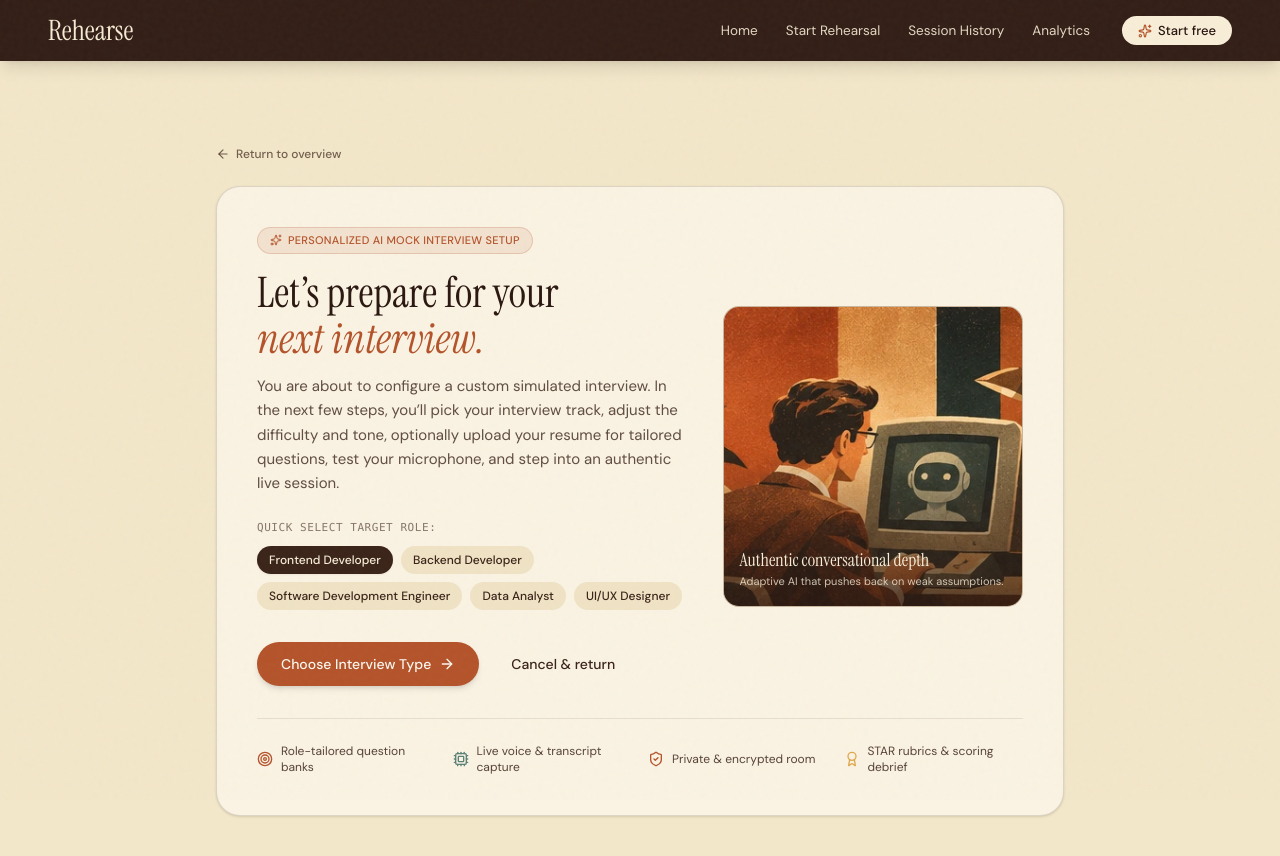
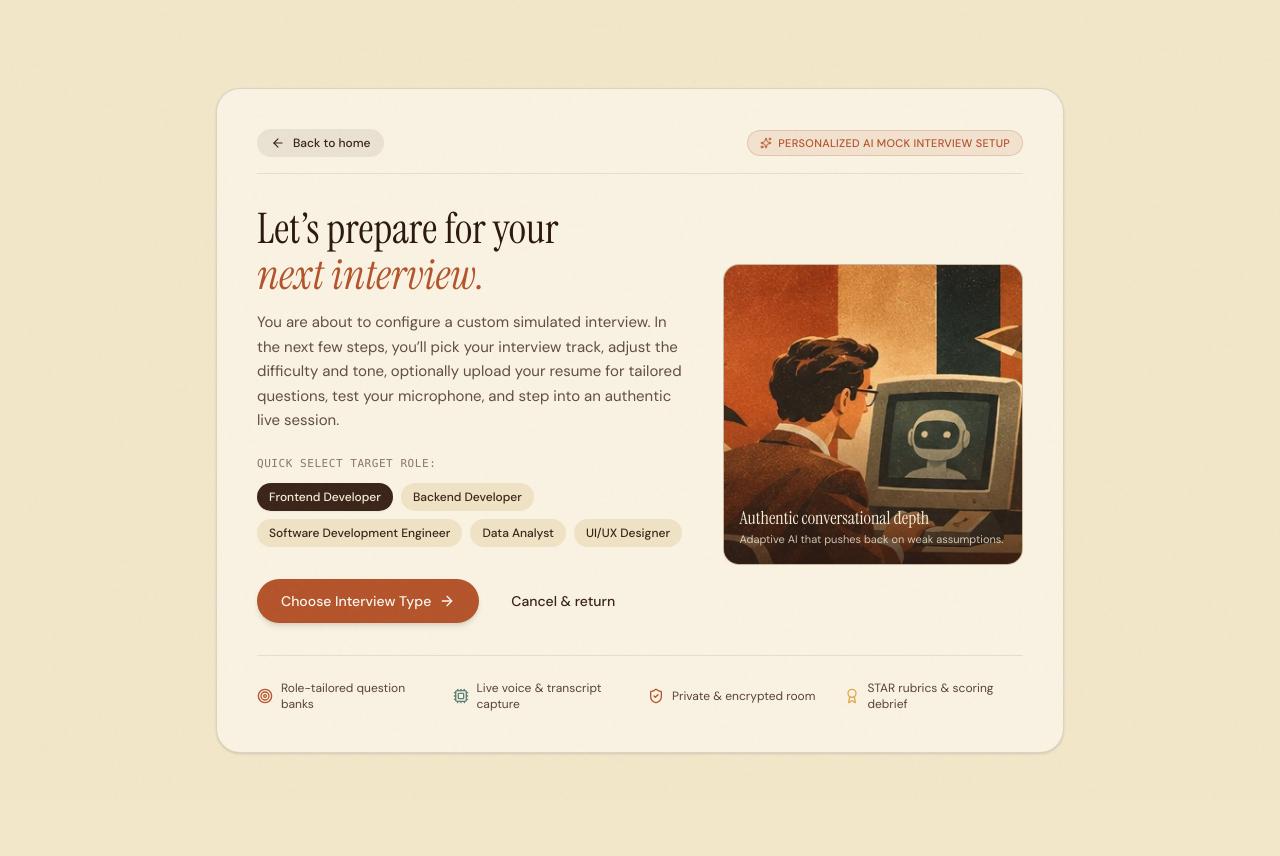
Before and after one commit to Deepjyoti78/Reharse-, a React (Vite) app: page / in a window 1280 px wide. Both pictures are taken after a click on the button "Practice". Shown: the top 856 px of the page. Built offline with nearby package versions, Linux system fonts and the light colour scheme.

Commit message:
fix(ui): remove navbar from interview setup and place back button inside card

```diff
--- a/src/App.tsx
+++ b/src/App.tsx
@@ -42,12 +42,14 @@ const AppContent: React.FC = () => {
       {/* Subtle organic noise overlay for vintage editorial atmosphere */}
       <div className="grain-overlay" />
 
-      {/* Navigation */}
-      <Navbar onOpenDemo={handleOpenDemo} onOpenAuth={handleOpenAuth} />
+      {/* Navigation - hidden completely in interview flow */}
+      {currentView !== 'interview-flow' && (
+        <Navbar onOpenDemo={handleOpenDemo} onOpenAuth={handleOpenAuth} />
+      )}
 
       {/* Dynamic View Controller */}
       {currentView === 'interview-flow' ? (
-        <div className="pt-16 sm:pt-20">
+        <div className="py-4 sm:py-8">
           <InterviewFlow />
         </div>
       ) : currentView === 'history' ? (
--- a/src/components/interview/Stage1Intro.tsx
+++ b/src/components/interview/Stage1Intro.tsx
@@ -10,27 +10,31 @@ export const Stage1Intro: React.FC = () => {
   };
 
   return (
-    <div className="max-w-4xl mx-auto px-4 sm:px-6 py-6 md:py-10">
-      {/* Return button */}
-      <button
-        onClick={exitToDashboard}
-        className="inline-flex items-center gap-1.5 text-xs text-[#3a2318]/70 hover:text-[#3a2318] mb-6 font-medium transition-colors"
-      >
-        <ArrowLeft className="w-3.5 h-3.5" />
-        <span>Return to overview</span>
-      </button>
-
+    <div className="max-w-4xl mx-auto px-4 sm:px-6 py-4 md:py-8">
       {/* Main Hero Card */}
       <div className="relative rounded-3xl bg-[#faf3e3] border border-[#3a2318]/15 shadow-sm overflow-hidden p-6 sm:p-10">
+
+        {/* Top Header inside Card with Back Button */}
+        <div className="flex flex-wrap items-center justify-between gap-3 mb-6 sm:mb-8 pb-4 border-b border-[#3a2318]/10">
+          <button
+            onClick={exitToDashboard}
+            type="button"
+            className="inline-flex items-center gap-2 px-3.5 py-1.5 rounded-full bg-[#3a2318]/8 hover:bg-[#3a2318]/15 text-[#3a2318] text-xs font-medium font-sans transition-all cursor-pointer group"
+          >
+            <ArrowLeft className="w-3.5 h-3.5 transition-transform group-hover:-translate-x-0.5" />
+            <span>Back to home</span>
+          </button>
+
+          <div className="inline-flex items-center gap-1.5 px-3 py-1 rounded-full bg-[#b4532a]/10 border border-[#b4532a]/20 text-[#b4532a] text-[11px] font-sans font-medium tracking-wide uppercase">
+            <Sparkles className="w-3 h-3 text-[#b4532a]" />
+            <span>Personalized AI Mock Interview Setup</span>
+          </div>
+        </div>
+
         <div className="grid grid-cols-1 lg:grid-cols-12 gap-8 items-center">
 
           {/* Left Text Column */}
           <div className="lg:col-span-7">
-            <div className="inline-flex items-center gap-1.5 px-3 py-1 rounded-full bg-[#b4532a]/10 border border-[#b4532a]/20 text-[#b4532a] text-[11px] font-sans font-medium tracking-wide uppercase mb-4">
-              <Sparkles className="w-3 h-3 text-[#b4532a]" />
-              <span>Personalized AI Mock Interview Setup</span>
-            </div>
-
             <h1 className="font-serif text-3xl sm:text-4xl lg:text-[42px] leading-[1.1] text-[#2a170f] font-normal mb-3">
               Let’s prepare for your <br />
               <em className="italic text-[#b4532a]">next interview.</em>
```
